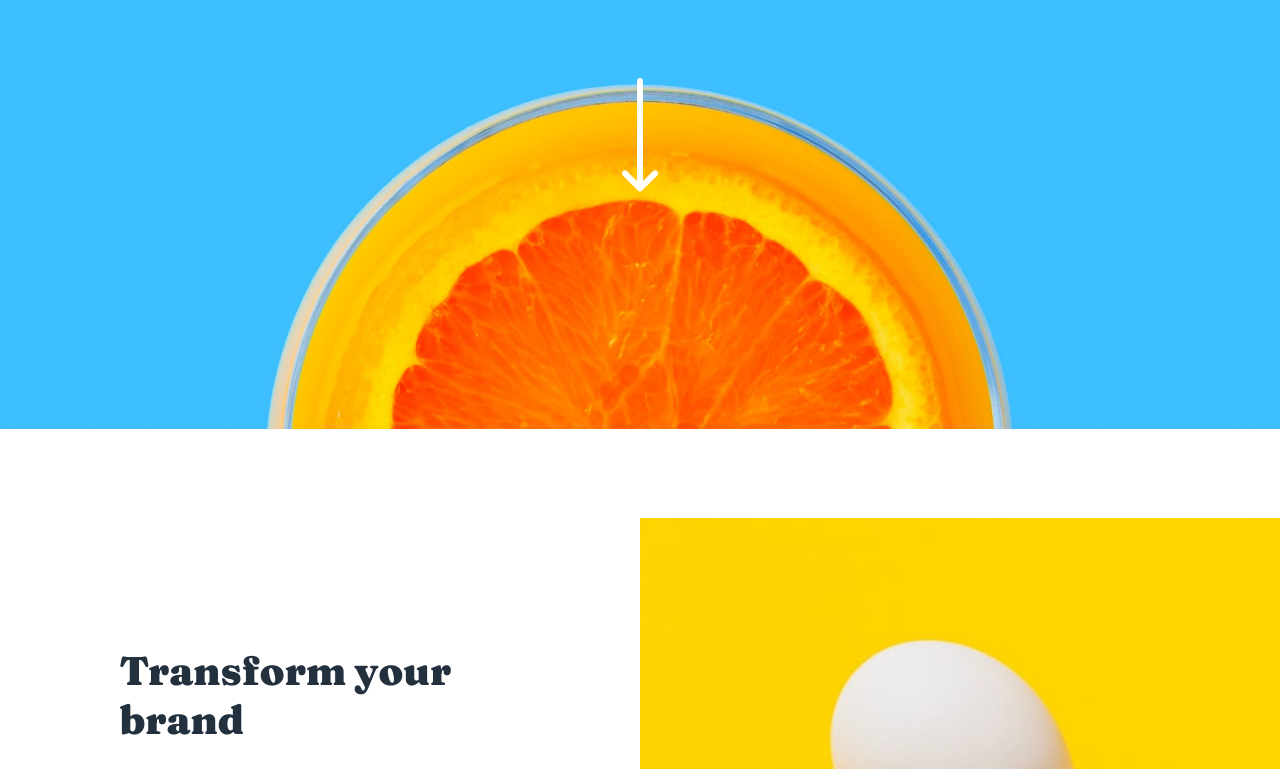
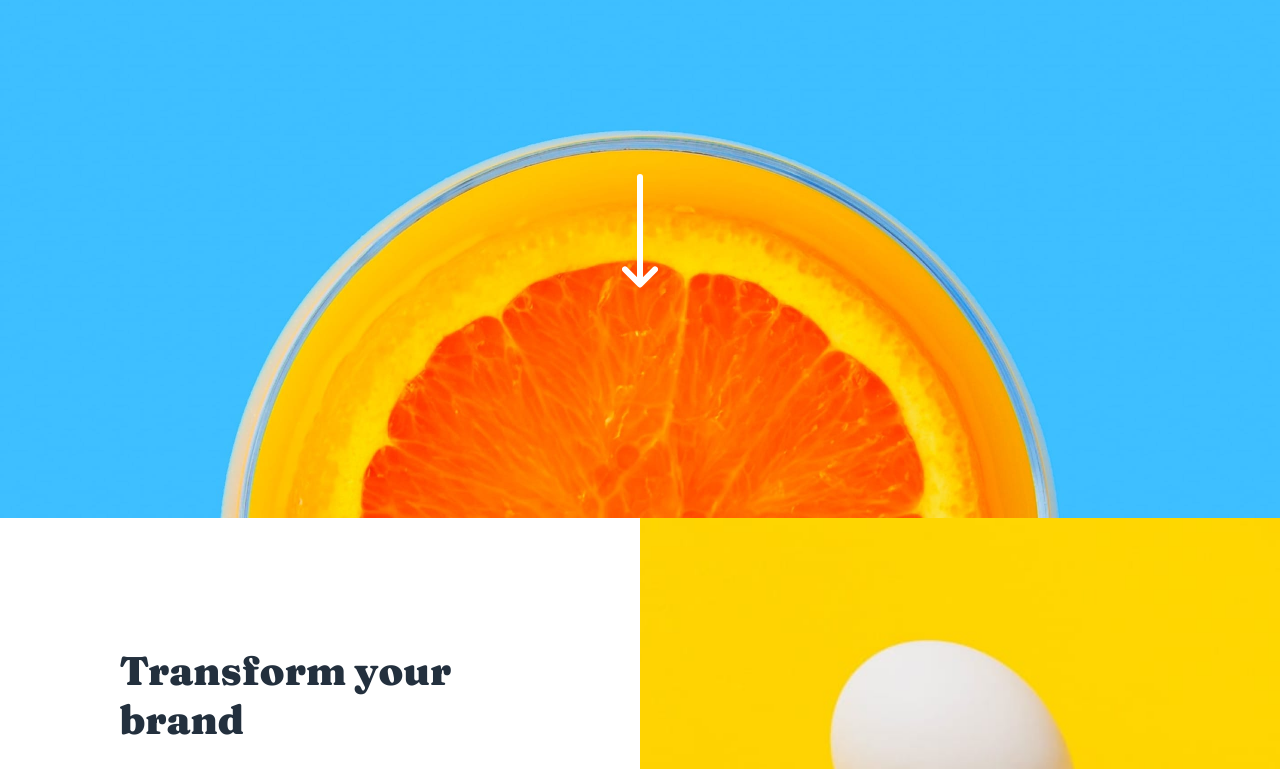
Before and after one commit to NuraSad/sunnyside-agency-landing-page-main, a plain HTML site: page index.html in a window 1280 px wide. Shown: the part 282-1051 px from the top of the page. Drawn offline with Linux system fonts and the light colour scheme.

Commit message:
Update style.css

```diff
--- a/style.css
+++ b/style.css
@@ -121,6 +121,9 @@ section {
     height: 100vh;
     padding: 1.88rem 2.22rem;
   }
+  .start img {
+    height: 100%;
+
   .start h1 {
     font-size: 3.1rem;
   }
```
